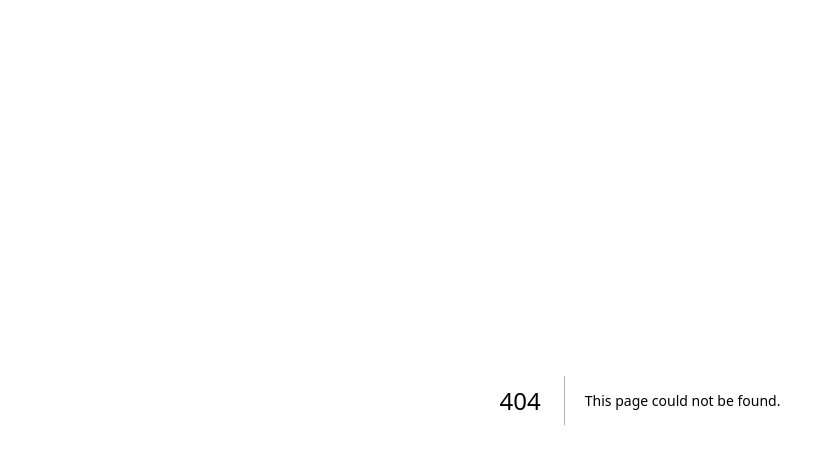
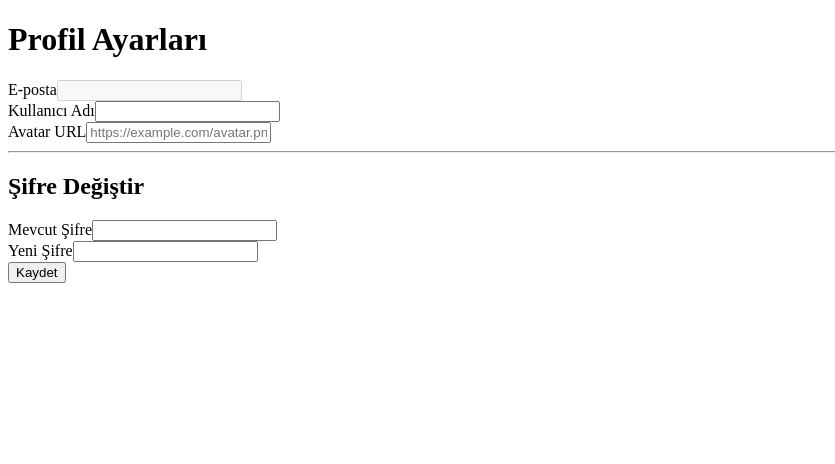
Before and after one commit to malikozturkk/secde, a Next.js app: page /settings/profile in a window 1280 px wide. Before the commit this address had no page. Shown: the top 464 px of the page, without its empty margins (0-835 px from the left). Built offline with nearby package versions, Linux system fonts and the light colour scheme; no server answers.

Commit message:
feat: integrate update profile flow

```diff
--- /dev/null
+++ b/src/app/settings/profile/page.tsx
@@ -0,0 +1,133 @@
+"use client";
+
+import { useEffect, useState } from "react";
+import { useForm } from "react-hook-form";
+import { zodResolver } from "@hookform/resolvers/zod";
+import { useAuthStore } from "@/src/store/auth.store";
+import { useUpdateProfile } from "@/src/hooks/auth/useUpdateProfile";
+import {
+  updateProfileSchema,
+  type UpdateProfileFormValues,
+} from "@/src/validations/auth.validation";
+
+export default function ProfileSettingsPage() {
+  const { user } = useAuthStore();
+  const [successMessage, setSuccessMessage] = useState<string | null>(null);
+
+  const {
+    register,
+    handleSubmit,
+    formState: { errors },
+    setError,
+    reset,
+  } = useForm<UpdateProfileFormValues>({
+    resolver: zodResolver(updateProfileSchema),
+    defaultValues: {
+      username: user?.username ?? "",
+      avatar: user?.avatar ?? "",
+      currentPassword: "",
+      newPassword: "",
+    },
+  });
+
+  useEffect(() => {
+    reset({
+      username: user?.username ?? "",
+      avatar: user?.avatar ?? "",
+      currentPassword: "",
+      newPassword: "",
+    });
+  }, [user, reset]);
+
+  const { mutate: updateProfile, isPending } = useUpdateProfile({
+    setError,
+    onSuccess: () => {
+      reset((prev) => ({
+        ...prev,
+        currentPassword: "",
+        newPassword: "",
+      }));
+      setSuccessMessage("Profil başarıyla güncellendi.");
+      setTimeout(() => setSuccessMessage(null), 3000);
+    },
+  });
+
+  const onSubmit = (data: UpdateProfileFormValues) => {
+    setSuccessMessage(null);
+    updateProfile(data);
+  };
+
+  return (
+    <div>
+      <h1>Profil Ayarları</h1>
+
+      <form onSubmit={handleSubmit(onSubmit)}>
+        <div>
+          <label htmlFor="email">E-posta</label>
+          <input id="email" type="email" value={user?.email ?? ""} disabled />
+        </div>
+        <div>
+          <label htmlFor="username">Kullanıcı Adı</label>
+          <input
+            id="username"
+            type="text"
+            autoComplete="username"
+            {...register("username")}
+          />
+          {errors.username && (
+            <p style={{ color: "red" }}>{errors.username.message}</p>
+          )}
+        </div>
+
+        <div>
+          <label htmlFor="avatar">Avatar URL</label>
+          <input
+            id="avatar"
+            type="text"
+            placeholder="https://example.com/avatar.png"
+            {...register("avatar")}
+          />
+          {errors.avatar && (
+            <p style={{ color: "red" }}>{errors.avatar.message}</p>
+          )}
+        </div>
+
+        <hr />
+        <h2>Şifre Değiştir</h2>
+        <div>
+          <label htmlFor="currentPassword">Mevcut Şifre</label>
+          <input
+            id="currentPassword"
+            type="password"
+            autoComplete="current-password"
+            {...register("currentPassword")}
+          />
+          {errors.currentPassword && (
+            <p style={{ color: "red" }}>{errors.currentPassword.message}</p>
+          )}
+        </div>
+
+        <div>
+          <label htmlFor="newPassword">Yeni Şifre</label>
+          <input
+            id="newPassword"
+            type="password"
+            autoComplete="new-password"
+            {...register("newPassword")}
+          />
+          {errors.newPassword && (
+            <p style={{ color: "red" }}>{errors.newPassword.message}</p>
+          )}
+        </div>
+
+        {errors.root && <p style={{ color: "red" }}>{errors.root.message}</p>}
+
+        {successMessage && <p style={{ color: "green" }}>{successMessage}</p>}
+
+        <button type="submit" disabled={isPending}>
+          {isPending ? "Kaydediliyor..." : "Kaydet"}
+        </button>
+      </form>
+    </div>
+  );
+}
--- /dev/null
+++ b/src/hooks/auth/useUpdateProfile.ts
@@ -0,0 +1,73 @@
+import { useMutation } from "@tanstack/react-query";
+import { UseFormSetError } from "react-hook-form";
+import { AxiosError } from "axios";
+import { authService } from "@/src/services/auth.service";
+import { useAuthStore } from "@/src/store/auth.store";
+import { AuthErrorCode } from "@/src/types/enums";
+import type { UpdateProfileFormValues } from "@/src/validations/auth.validation";
+import type { ApiResponse, UpdateProfileResponseData } from "@/src/types";
+
+interface UseUpdateProfileOptions {
+  setError: UseFormSetError<UpdateProfileFormValues>;
+  onSuccess?: () => void;
+}
+
+export const useUpdateProfile = ({
+  setError,
+  onSuccess,
+}: UseUpdateProfileOptions) => {
+  const { setUser } = useAuthStore();
+
+  return useMutation({
+    mutationFn: (payload: UpdateProfileFormValues) => {
+      const cleanedPayload = Object.fromEntries(
+        Object.entries(payload).filter(
+          ([, value]) => value !== "" && value !== undefined
+        )
+      );
+      return authService.updateProfile(cleanedPayload);
+    },
+    onSuccess: ({ data }) => {
+      if (data.data) {
+        setUser(data.data);
+        onSuccess?.();
+      }
+    },
+    onError: (error: AxiosError<ApiResponse<UpdateProfileResponseData>>) => {
+      const errorCode = error.response?.data?.error?.message;
+
+      switch (errorCode) {
+        case AuthErrorCode.USERNAME_ALREADY_EXISTS:
+          setError("username", {
+            message: "Bu kullanıcı adı zaten kullanılıyor",
+          });
+          break;
+        case AuthErrorCode.INVALID_USERNAME_FORMAT:
+          setError("username", {
+            message: "Kullanıcı adı sadece harf, rakam ve alt çizgi içerebilir",
+          });
+          break;
+        case AuthErrorCode.INVALID_CURRENT_PASSWORD:
+          setError("currentPassword", { message: "Mevcut şifreniz hatalı" });
+          break;
+        case AuthErrorCode.PASSWORD_FIELDS_REQUIRED:
+          setError("currentPassword", {
+            message: "Şifre değiştirmek için her iki alanı da doldurunuz",
+          });
+          break;
+        case AuthErrorCode.PASSWORD_TOO_SHORT:
+          setError("newPassword", {
+            message: "Şifre en az 8 karakter olmalıdır",
+          });
+          break;
+        case AuthErrorCode.UNAUTHORIZED:
+          setError("root", { message: "Bu işlem için yetkiniz yok." });
+          break;
+        default:
+          setError("root", {
+            message: "Beklenmeyen bir hata oluştu. Lütfen tekrar deneyin.",
+          });
+      }
+    },
+  });
+};
--- a/src/store/auth.store.ts
+++ b/src/store/auth.store.ts
@@ -10,6 +10,7 @@ interface AuthState {
   tempToken: string | null;
   user: User | null;
   setAuth: (data: AuthTokensWithUser) => void;
+  setUser: (user: User) => void;
   setTempToken: (token: string) => void;
   clearTempToken: () => void;
   clearAuth: () => void;
@@ -30,6 +31,8 @@ export const useAuthStore = create<AuthState>()(
         });
         set({ accessToken, refreshToken, user, tempToken: null });
       },
+
+      setUser: (user) => set({ user }),
 
       setTempToken: (token) => set({ tempToken: token }),
 
--- a/src/types/auth.types.ts
+++ b/src/types/auth.types.ts
@@ -37,6 +37,8 @@ export interface RefreshTokenPayload {
 export interface UpdateProfilePayload {
   username?: string;
   avatar?: string;
+  currentPassword?: string;
+  newPassword?: string;
 }
 
 export interface ForgotPasswordPayload {
--- a/src/types/enums/auth.enums.ts
+++ b/src/types/enums/auth.enums.ts
@@ -4,10 +4,17 @@ export enum AuthErrorCode {
   USERNAME_ALREADY_EXISTS = "USERNAME_ALREADY_EXISTS",
   USER_ALREADY_EXISTS = "USER_ALREADY_EXISTS",
   ACTIVE_REGISTRATION_EXISTS = "ACTIVE_REGISTRATION_EXISTS",
+  INVALID_USERNAME_FORMAT = "INVALID_USERNAME_FORMAT",
+  INVALID_EMAIL_FORMAT = "INVALID_EMAIL_FORMAT",
+  PASSWORD_TOO_SHORT = "PASSWORD_TOO_SHORT",
 
   // ─── Login ──────────────────────────────────────────────────────────────────
   IDENTIFIER_REQUIRED = "IDENTIFIER_REQUIRED",
   INVALID_CREDENTIALS = "INVALID_CREDENTIALS",
+
+  // ─── Update Profile ──────────────────────────────────────────────────────────
+  INVALID_CURRENT_PASSWORD = "INVALID_CURRENT_PASSWORD",
+  PASSWORD_FIELDS_REQUIRED = "PASSWORD_FIELDS_REQUIRED",
 
   // ─── Logout ─────────────────────────────────────────────────────────────────
   INVALID_REFRESH_TOKEN = "INVALID_REFRESH_TOKEN",
--- a/src/validations/auth.validation.ts
+++ b/src/validations/auth.validation.ts
@@ -3,19 +3,21 @@ import { z } from "zod";
 export const registerSchema = z.object({
   username: z
     .string()
+    .min(1, "Kullanıcı adı zorunludur")
     .min(3, "Kullanıcı adı en az 3 karakter olmalıdır")
     .max(20, "Kullanıcı adı en fazla 20 karakter olabilir")
     .regex(
       /^[a-zA-Z0-9_]+$/,
       "Kullanıcı adı sadece harf, rakam ve alt çizgi içerebilir"
     ),
-  email: z.string().email("Geçerli bir e-posta adresi giriniz"),
+  email: z
+    .string()
+    .min(1, "E-posta zorunludur")
+    .email("Geçerli bir e-posta adresi giriniz"),
   password: z
     .string()
-    .min(8, "Şifre en az 8 karakter olmalıdır")
-    .regex(/[A-Z]/, "Şifre en az bir büyük harf içermelidir")
-    .regex(/[a-z]/, "Şifre en az bir küçük harf içermelidir")
-    .regex(/[0-9]/, "Şifre en az bir rakam içermelidir"),
+    .min(1, "Şifre zorunludur")
+    .min(8, "Şifre en az 8 karakter olmalıdır"),
 });
 
 export const otpSchema = z.object({
@@ -49,8 +51,45 @@ export const resetPasswordSchema = z
     path: ["confirmPassword"],
   });
 
+export const updateProfileSchema = z
+  .object({
+    username: z
+      .string()
+      .min(3, "Kullanıcı adı en az 3 karakter olmalıdır")
+      .max(20, "Kullanıcı adı en fazla 20 karakter olabilir")
+      .regex(
+        /^[a-zA-Z0-9_]+$/,
+        "Kullanıcı adı sadece harf, rakam ve alt çizgi içerebilir"
+      )
+      .optional()
+      .or(z.literal("")),
+    avatar: z
+      .string()
+      .url("Geçerli bir URL giriniz")
+      .optional()
+      .or(z.literal("")),
+    currentPassword: z.string().optional().or(z.literal("")),
+    newPassword: z
+      .string()
+      .min(8, "Şifre en az 8 karakter olmalıdır")
+      .optional()
+      .or(z.literal("")),
+  })
+  .refine(
+    (data) => {
+      const hasCurrent = !!data.currentPassword;
+      const hasNew = !!data.newPassword;
+      return hasCurrent === hasNew;
+    },
+    {
+      message: "Şifre değiştirmek için her iki alanı da doldurunuz",
+      path: ["currentPassword"],
+    }
+  );
+
 export type RegisterFormValues = z.infer<typeof registerSchema>;
 export type OtpFormValues = z.infer<typeof otpSchema>;
 export type LoginFormValues = z.infer<typeof loginSchema>;
 export type ForgotPasswordFormValues = z.infer<typeof forgotPasswordSchema>;
 export type ResetPasswordFormValues = z.infer<typeof resetPasswordSchema>;
+export type UpdateProfileFormValues = z.infer<typeof updateProfileSchema>;
```
Also changed, not shown: src/hooks/auth/useRegister.ts (+12 -0 lines).
